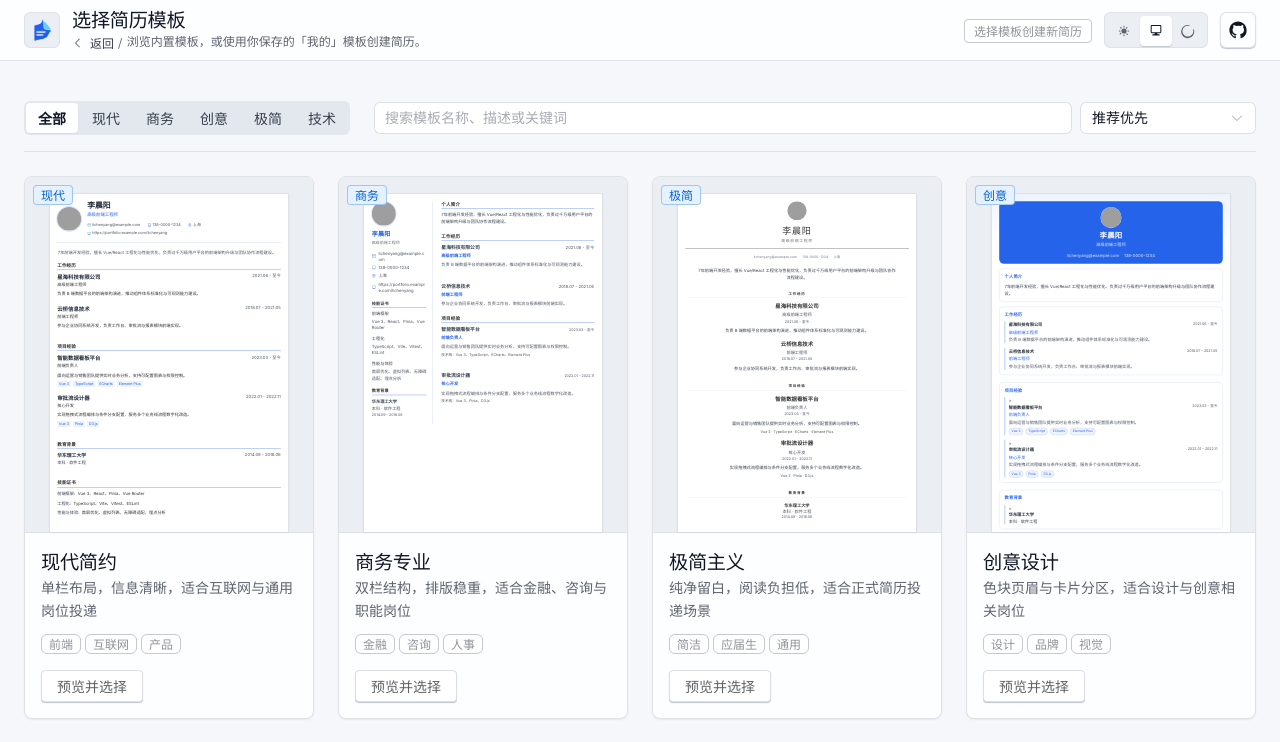
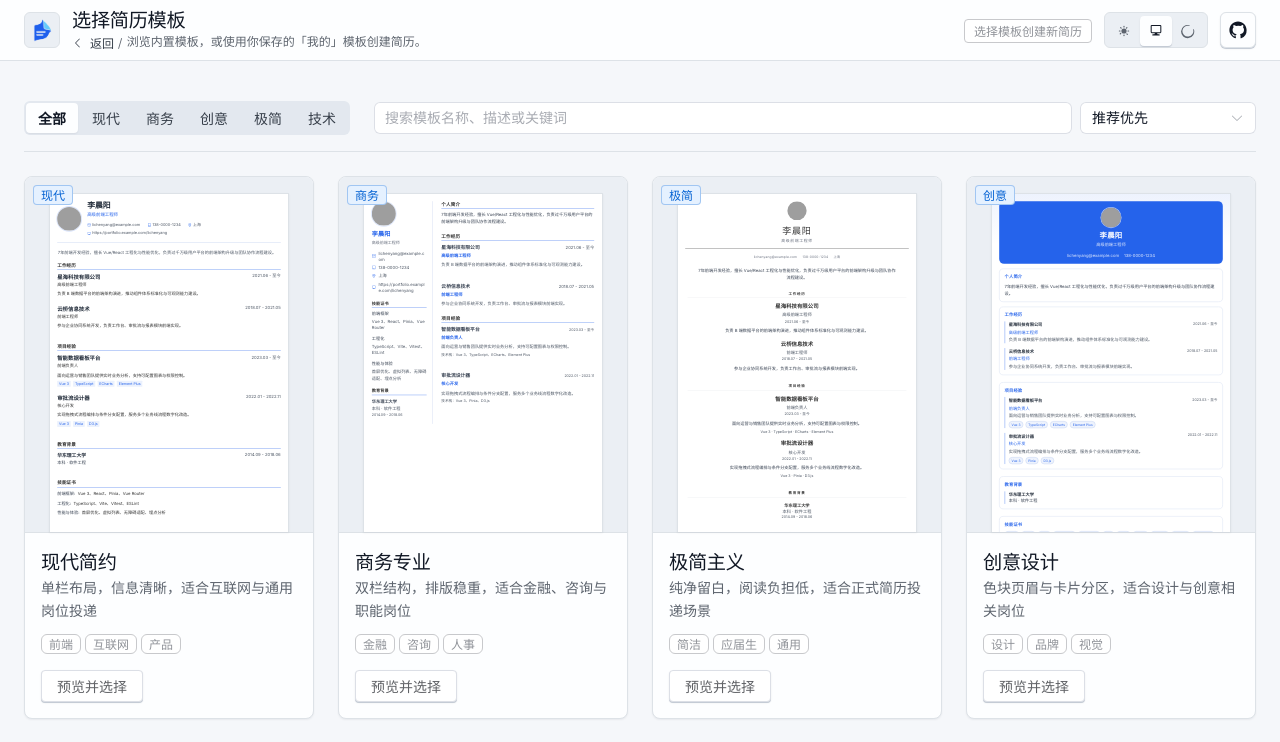
Before and after one commit to Theproudcold/sea-resume, a Vue app: page /templates in a window 1280 px wide. Shown: the top 742 px of the page. Built offline with nearby package versions, Linux system fonts and the light colour scheme; grey boxes are pictures that could not be loaded; a web font is replaced by a local one.

Commit message:
fix(创意模板): 去掉条目标签中的多余大于号

```diff
--- a/src/components/preview/templates/CreativeTemplate.vue
+++ b/src/components/preview/templates/CreativeTemplate.vue
@@ -90,7 +90,7 @@
             <div v-else-if="section === 'projects' && data.projects.some(project => project.visible !== false)" class="card">
               <h2 class="card-header card-title">{{ data.sectionTitles?.projects || '项目经验' }}</h2>
               <div class="space-y-4">
-                <div v-for="project in data.projects.filter(project => project.visible !== false)" :key="project.id" class="creative-entry">>
+                <div v-for="project in data.projects.filter(project => project.visible !== false)" :key="project.id" class="creative-entry">
                   <div class="flex justify-between items-start mb-1">
                     <h3 class="font-bold text-gray-900">{{ project.name }}</h3>
                     <span class="text-xs text-gray-500">{{ formatDateRange(project.startDate, project.endDate) }}</span>
@@ -114,7 +114,7 @@
             <div v-else-if="section === 'education' && data.education.some(edu => edu.visible !== false)" class="card">
               <h2 class="card-header card-title">{{ data.sectionTitles?.education || '教育背景' }}</h2>
               <div class="space-y-3">
-                <div v-for="edu in data.education.filter(edu => edu.visible !== false)" :key="edu.id" class="creative-entry">>
+                <div v-for="edu in data.education.filter(edu => edu.visible !== false)" :key="edu.id" class="creative-entry">
                   <h3 class="font-bold text-gray-900">{{ edu.school }}</h3>
                   <div class="text-sm text-gray-700">{{ edu.degree }} · {{ edu.major }}</div>
                 </div>
@@ -141,7 +141,7 @@
                 {{ getSectionTitle(section) }}
               </h2>
               <div v-if="Array.isArray(getCustomContent(section))" class="space-y-4">
-                <div v-for="item in getCustomItems(section)" :key="item.id" class="creative-entry">>
+                <div v-for="item in getCustomItems(section)" :key="item.id" class="creative-entry">
                   <div class="flex justify-between items-start mb-1">
                     <h3 v-if="item.title" class="font-bold text-gray-900">{{ item.title }}</h3>
                     <span v-if="item.date" class="text-xs text-gray-500">{{ item.date }}</span>
```
